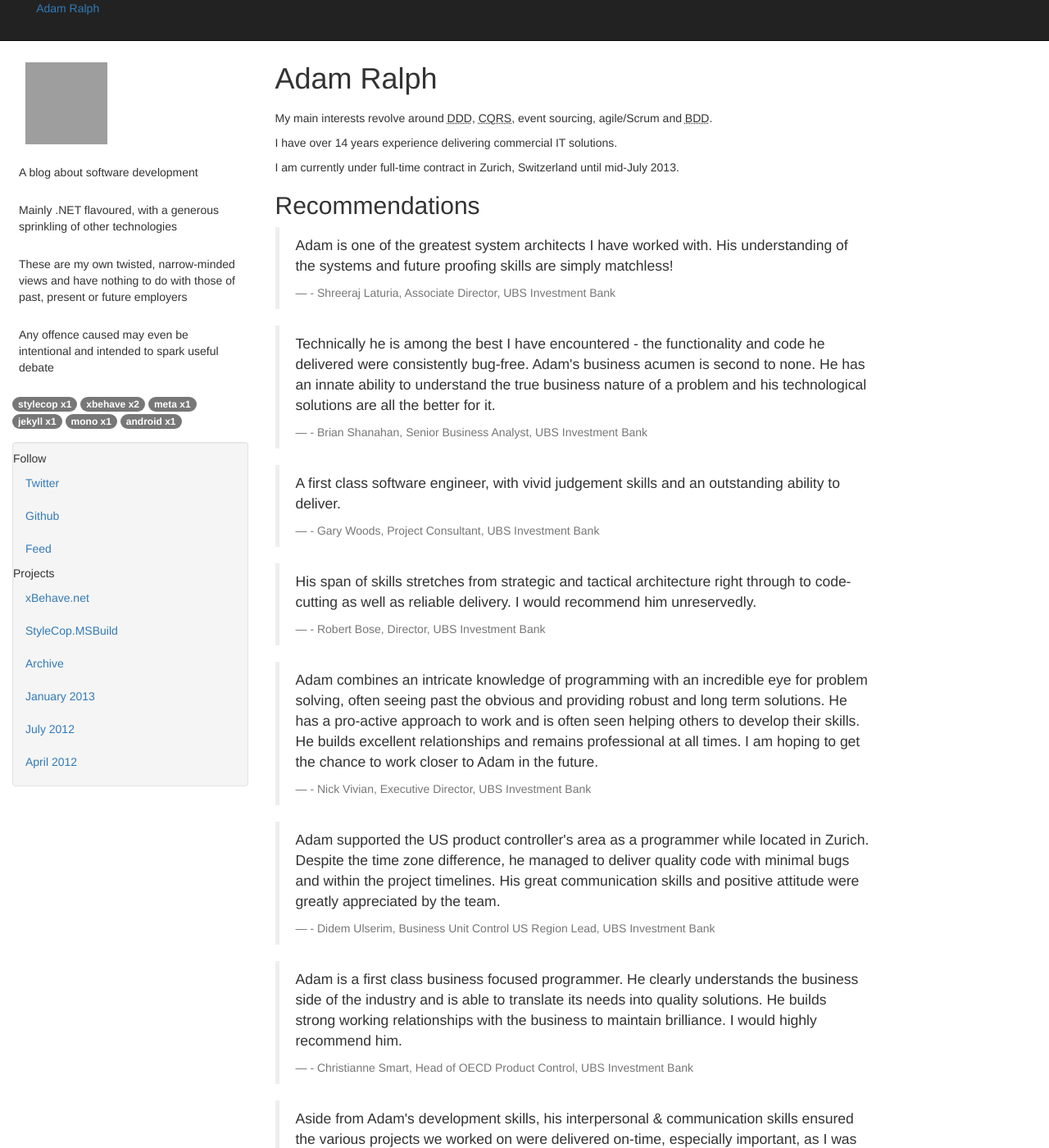
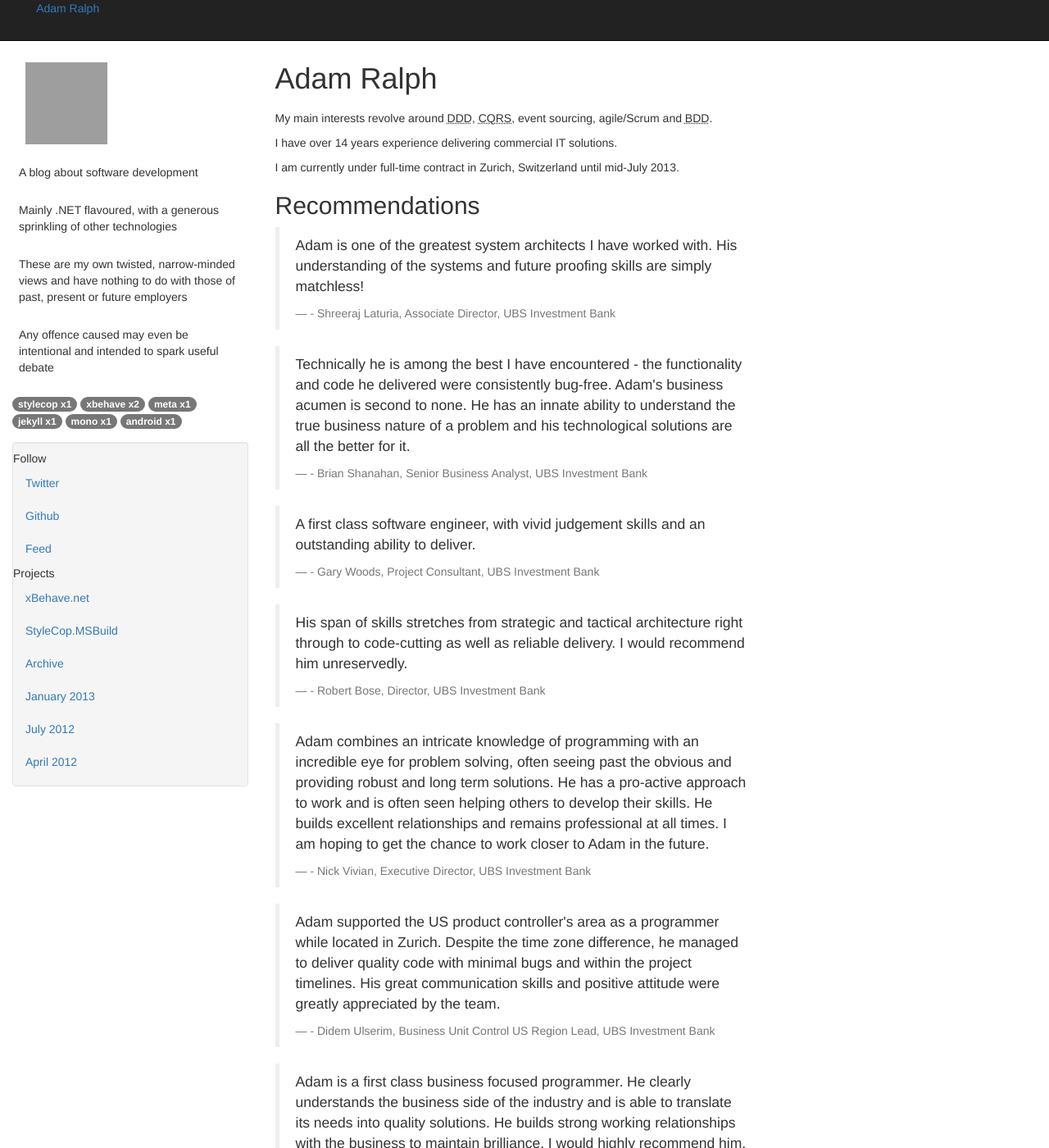
Before and after one commit to adamralph/adamralph.github.com, a Jekyll site: the page built from about.html, in a window 1280 px wide and 1400 px high. Shown: the whole window at 82% size. Built offline with Jekyll 4.4.1, drawn with Linux system fonts in a browser that asks for light colours; nearby versions of some CDN libraries; library files that are not in the unit come from our copies; Markdown is read by kramdown in place of the engine named in the settings; grey boxes are pictures that could not be loaded.

Commit message:
limited content to 550px

```diff
--- a/_layouts/default.html
+++ b/_layouts/default.html
@@ -24,11 +24,11 @@
       }
 
       p {
-        max-width: 700px;
+        max-width: 550px;
       }
 
       li {
-        max-width: 700px;
+        max-width: 550px;
       }
 
       #logo {
```
